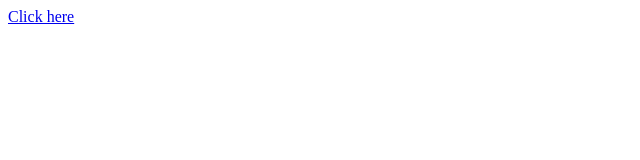
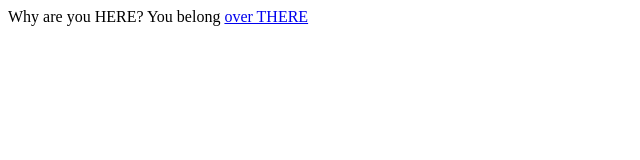
Before and after one commit to fordsfords/catchup, a plain HTML site: page index.html in a window 1280 px wide. Shown: the whole page, without its empty margins (0-640 px from the left). Drawn offline with Linux system fonts and the light colour scheme.

Commit message:
Merge branch 'gh-pages'

```diff
--- a/index.html
+++ b/index.html
@@ -1,3 +1,3 @@
 <html><head><title>Catchup</title></head><body>
-<p><a href="html/">Click here</a></p>
+<p>Why are you HERE?  You belong <a href="html/">over THERE</a></p>
 </body></html>
```
Also changed, not shown: 1 other file.
